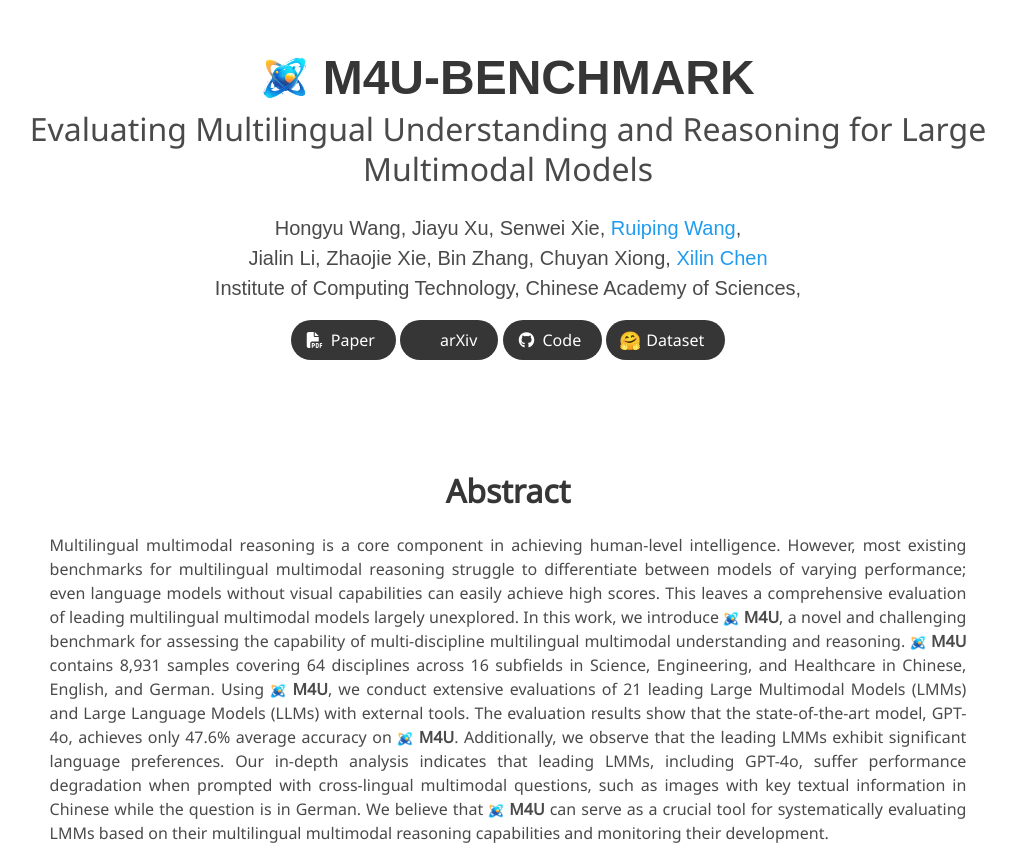
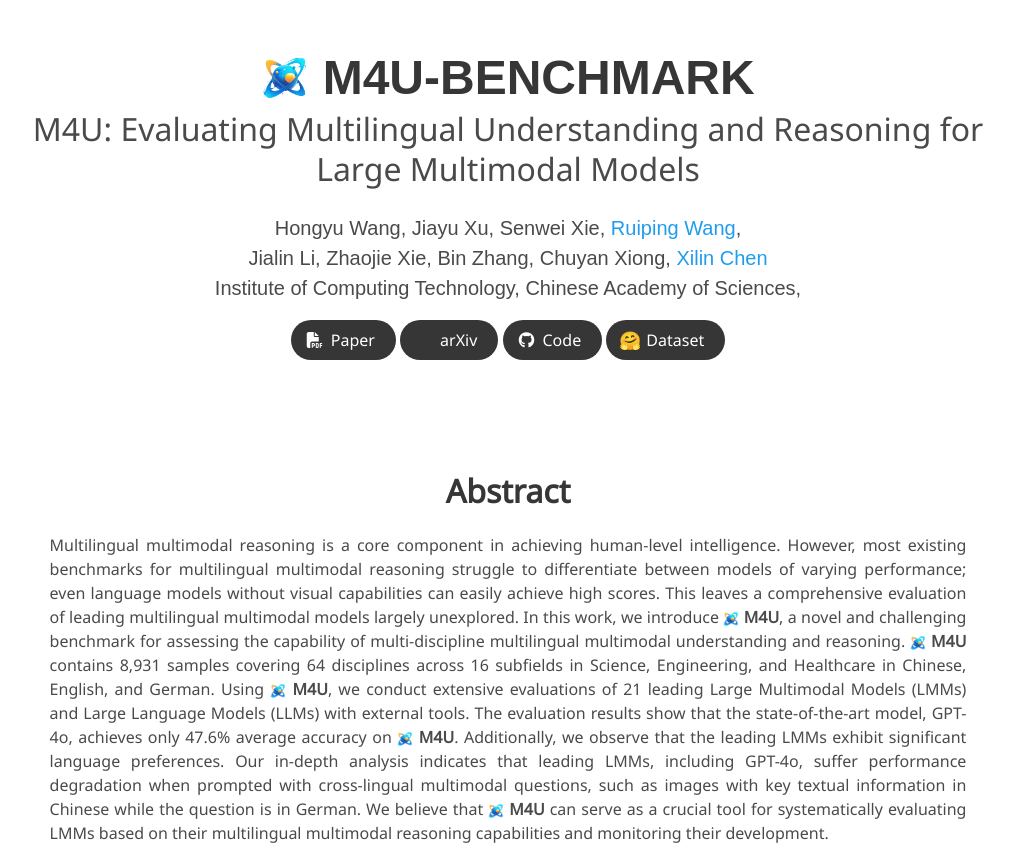
Before and after one commit to M4U-Benchmark/m4u.github.io, a plain HTML site: page index.html in a window 1280 px wide. Shown: the top 848 px of the page, without its empty margins (132-1148 px from the left). Drawn offline with nearby package versions, Linux system fonts and the light colour scheme; a script that the page names is missing; some icons are missing; a web font is replaced by a local one.

Commit message:
open source

```diff
--- a/index.html
+++ b/index.html
@@ -63,7 +63,7 @@
               <span class="m4u" style="vertical-align: middle">M4U-BENCHMARK</span>
               </h1>
             <h2 class="subtitle is-3 publication-subtitle">
-              Evaluating Multilingual Understanding and Reasoning for Large Multimodal Models
+              M4U: Evaluating Multilingual Understanding and Reasoning for Large Multimodal Models
               <!-- <br> -->
               <!-- with GPT-4V, Bard, and Other Large Multimodal Models -->
             </h2>
```
